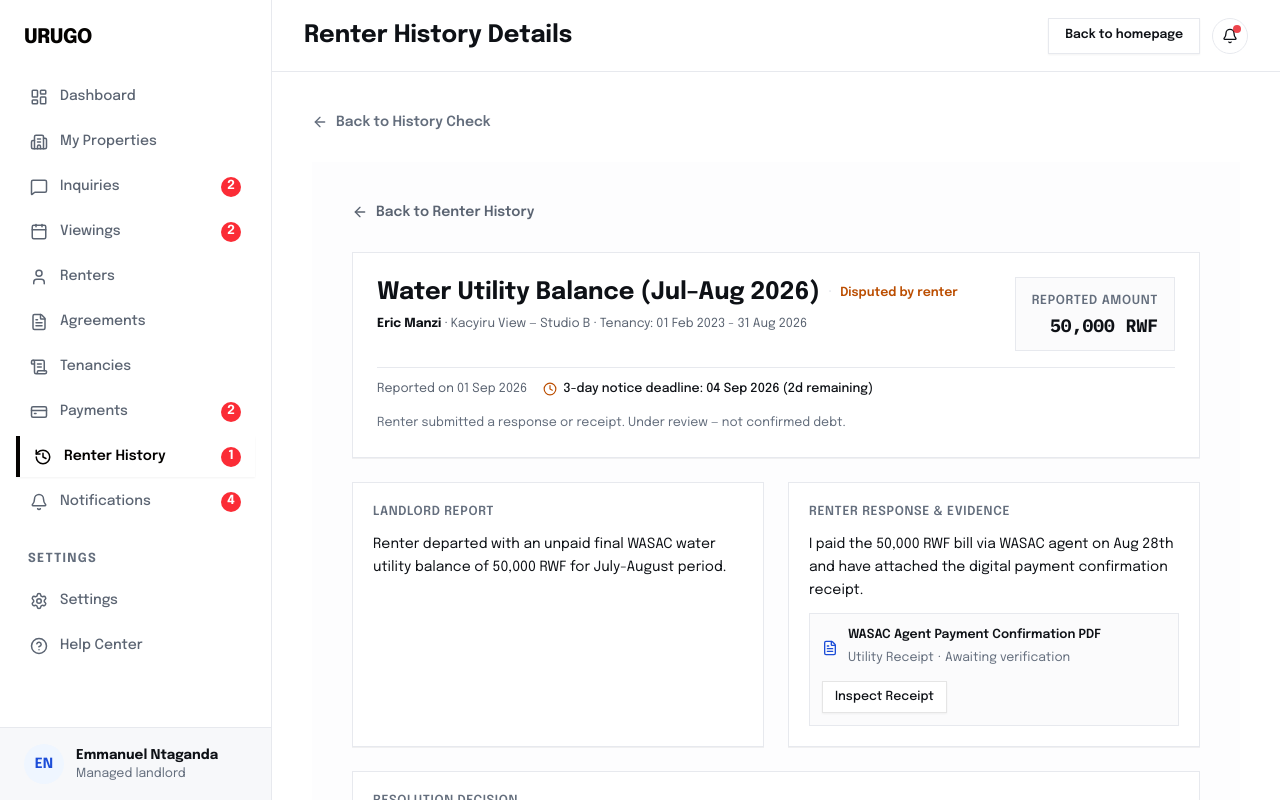
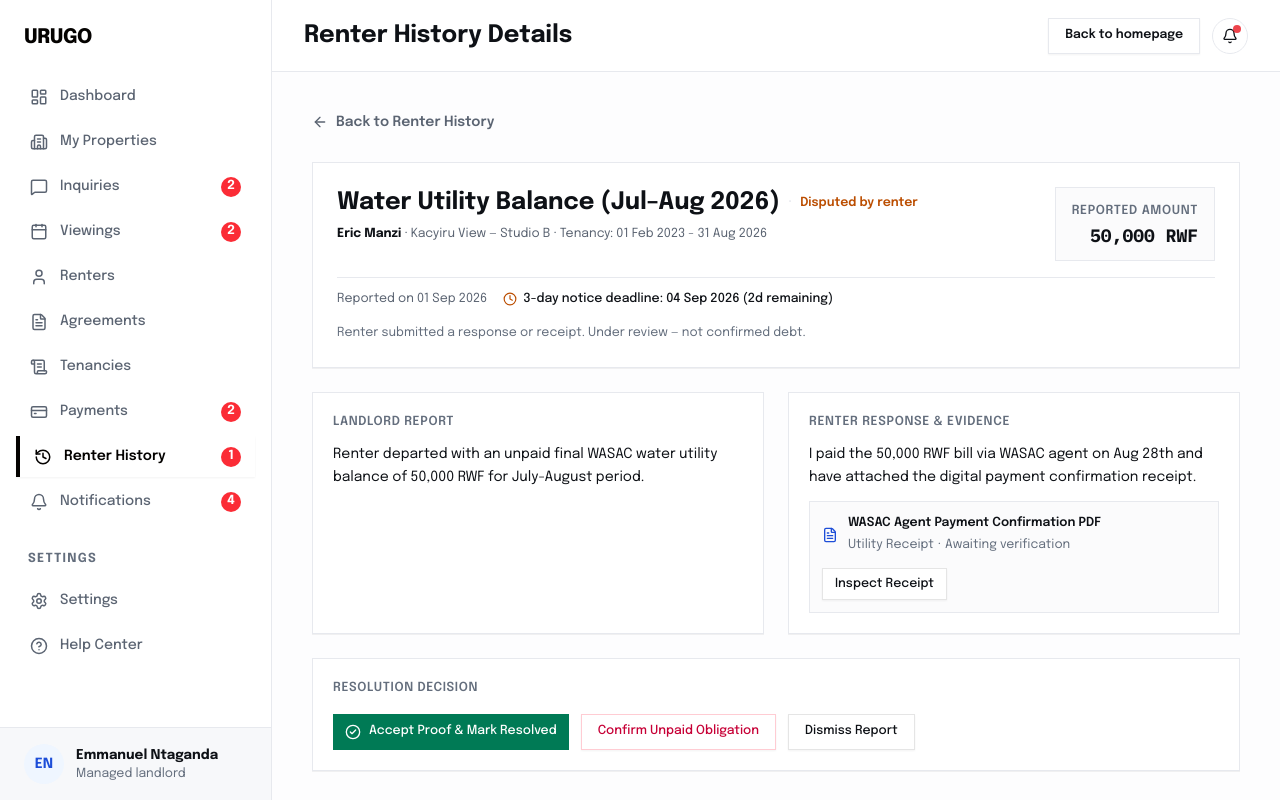
Before and after one commit to Urugo-software/Urugo-Frontend, a Next.js app: page /landlord/renter-history/iss-501 in a window 1280 px wide. Built offline with nearby package versions, Linux system fonts and the light colour scheme.

Commit message:
use dispute detail view without mock fallback

```diff
--- a/app/(dashboard)/landlord/renter-history/[id]/page.tsx
+++ b/app/(dashboard)/landlord/renter-history/[id]/page.tsx
@@ -1,8 +1,4 @@
-import Link from "next/link";
-import { notFound } from "next/navigation";
-import { mockRentalIssues } from "@/data/landlord-data";
 import { DisputeDetailsView } from "@/components/dashboard/landlord/blacklist/DisputeDetailsView";
-import { ArrowLeft } from "lucide-react";
 
 export default async function IssueDetailPage({
   params,
@@ -10,24 +6,5 @@ export default async function IssueDetailPage({
   params: Promise<{ id: string }>;
 }) {
   const { id } = await params;
-  const issue =
-    mockRentalIssues.find((i) => i.id === id) || mockRentalIssues[0];
-
-  if (!issue) notFound();
-
-  return (
-    <main className="min-h-0 flex-1 overflow-y-auto bg-white p-4 pb-16 sm:p-8 sm:pb-20 md:p-10 md:pb-24 space-y-6">
-      <div>
-        <Link
-          href="/landlord/renter-history"
-          className="inline-flex items-center gap-2 text-sm font-semibold text-faint hover:text-ink transition-colors"
-        >
-          <ArrowLeft className="h-4 w-4" />
-          Back to History Check
-        </Link>
-      </div>
-
-      <DisputeDetailsView issue={issue} />
-    </main>
-  );
+  return <DisputeDetailsView issueId={id} />;
 }
```
